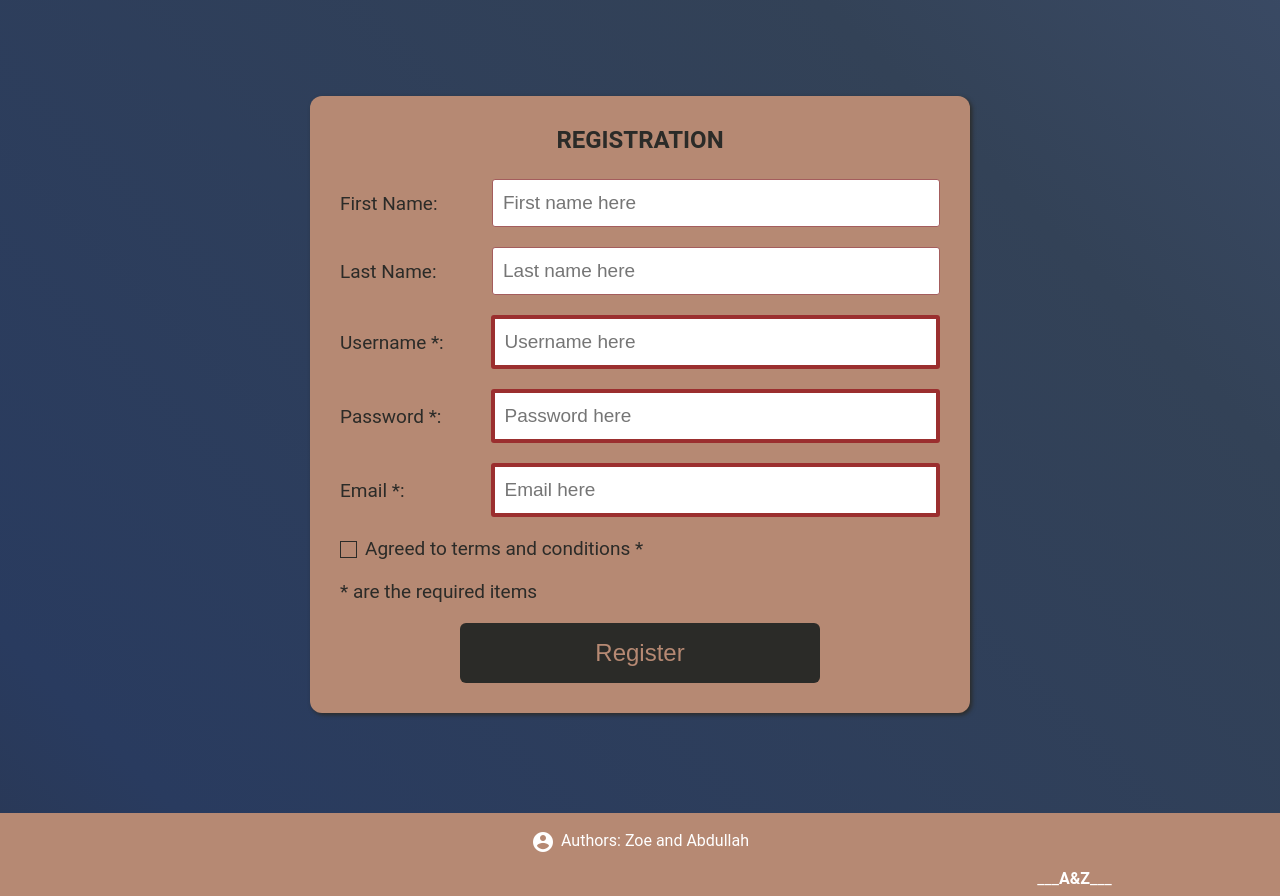
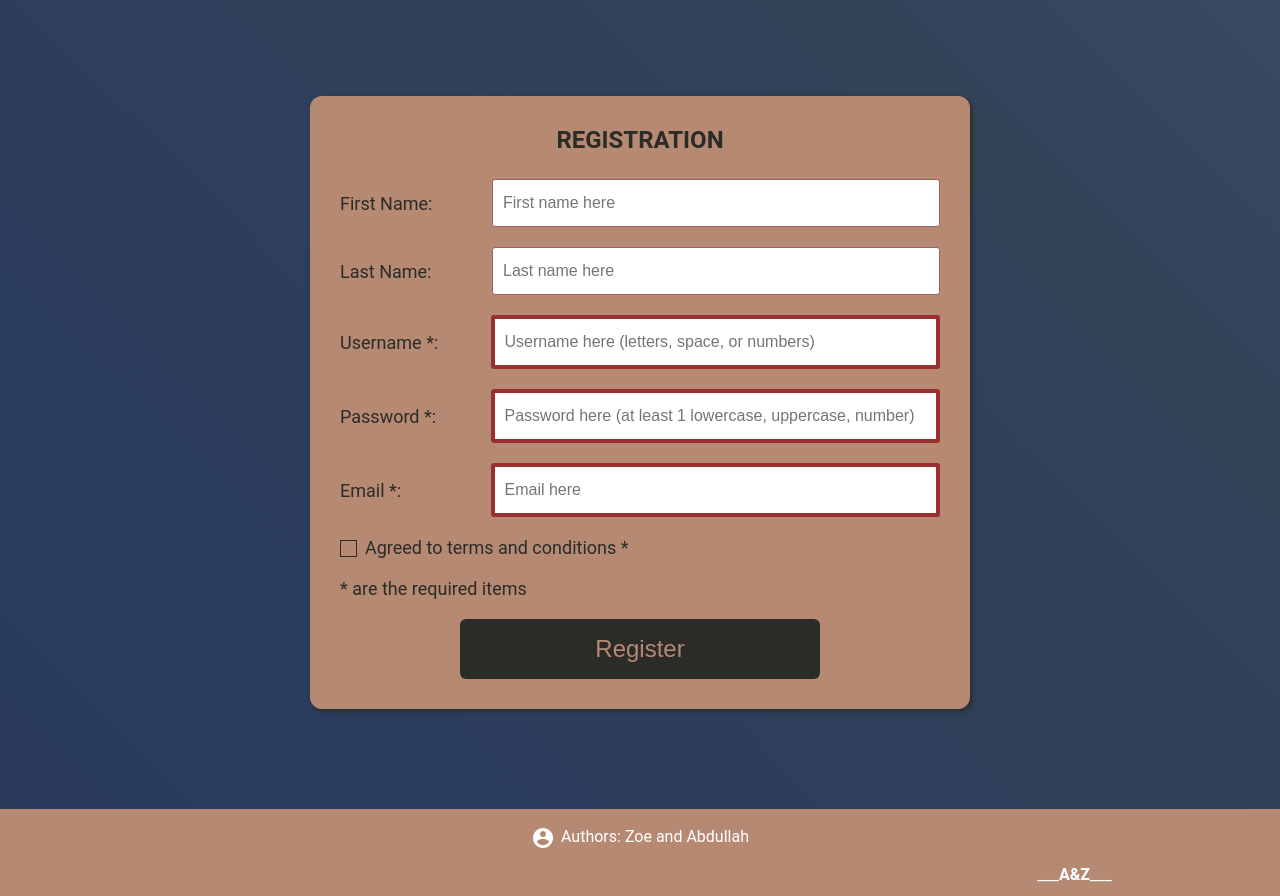
Before and after one commit to Zoe0709/COMPSCI_4WW3, a PHP site: page /registration.html in a window 1280 px wide. Shown: the part 136-1032 px from the top of the page. Run offline with PHP 8.4, Linux system fonts and the light colour scheme.

Commit message:
Adding further documentation.

```diff
--- a/js/registration.js
+++ b/js/registration.js
@@ -1,10 +1,13 @@
+// js function for validation
 function validatereg(form) {
 
     valid_form = true;
     orignalbgcolor = "white";
     bgcolor = "#b38f8f";
 
+    // check if the provided first name is valid
     if (!(validateName(form.firstname.value))) {
+        // if it is not a valid first name, alert the user
         window.alert("incorrect name, can only contain letters or white space");
         form.firstname.style.backgroundColor = bgcolor;
         valid_form = false;
@@ -12,7 +15,9 @@ function validatereg(form) {
         form.firstname.style.backgroundColor = orignalbgcolor;
     }
 
+    // check if the provided last name is valid
     if (!(validateName(form.lastname.value))) {
+        // if it is not a valid last name, alert the user
         window.alert("incorrect name, can only contain letters or white space");
         form.lastname.style.background = bgcolor;
         valid_form = false;
@@ -20,7 +25,9 @@ function validatereg(form) {
         form.lastname.style.background = orignalbgcolor;
     }
 
+    // check if the provided username is valid
     if (!(validateUserName(form.username.value))) {
+        // if it is not a valid username, alert the user
         window.alert("incorrect username, can only contain letters, white space, or numbers");
         form.username.style.background = bgcolor;
         valid_form = false;
@@ -28,16 +35,19 @@ function validatereg(form) {
         form.username.style.background = orignalbgcolor;
     }
 
+    // check if the provided password is valid and has a length of at least 3 characters
     if (!(validatePassword(form.password.value))) {
-        window.alert("password must contain at least 8 characters");
+        // if it is not a valid password, alert the user
+        window.alert("password must contain 8 or more characters. Password must contain at least one number, one uppercase letter, and one lowercase letter");
         form.password.style.background = bgcolor;
         valid_form = false;
     } else {
         form.password.style.background = orignalbgcolor;
     }
 
-
+    // check if the provided email is valid
     if (!(validateEmail(form.email.value))) {
+        // if it is not a valid email, alert the user
         window.alert("Email has an incorrect form, please check again.");
         form.email.style.background = bgcolor;
         valid_form = false;
@@ -45,7 +55,9 @@ function validatereg(form) {
         form.email.style.background = orignalbgcolor;
     }
 
+    // check if the user agrees to the terms and conditions
     if (!form.terms.checked) {
+        // Alert the user to agree to the terms and conditions
         window.alert("You need to agree to the terms and conditions");
         valid_form = false;
     }
@@ -53,8 +65,12 @@ function validatereg(form) {
 
 }
 
+// The function that validates a given firstname or lastname
 function validateName(x) {
+    // the regular expression to be used to validate the name
     rexp = /^[a-zA-Z\s]*$/;
+
+    // if the name is indeed valid, return true
     if (rexp.test(x)) {
         return true;
     } else {
@@ -62,8 +78,12 @@ function validateName(x) {
     }
 }
 
+// The function that validates a given username
 function validateUserName(x) {
+    // the regular expression to be used to validate the username
     rexp = /^[a-zA-Z\s0-9]*$/;
+
+    // if the username is valid, return true
     if (rexp.test(x)) {
         return true;
     } else {
@@ -71,16 +91,23 @@ function validateUserName(x) {
     }
 }
 
+// The function that validates a given password
 function validatePassword(x) {
-    if (x.length < 8) {
+    // the regular expression to be used to validate the password
+    rexp = /(?=.*\d)(?=.*[a-z])(?=.*[A-Z]).{3,}/;
+
+    // if the password is valid, return true
+    if (rexp.test(x)) {
+        return true;
+    } else {
         return false;
-    } else {
-        return true;
     }
 
 }
 
+// The function that validates a given email
 function validateEmail(x) {
+    // validate if the email is valid using a regular expression
     if (!(/^[^@]+@[^@]+\.[a-zA-Z]{2,}$/.test(x))) {
         return false;
     } else {
@@ -97,7 +124,7 @@ function dropthebox() {
 // Close the dropdown if the user clicks outside of it
 window.onclick = function(e) {
     if (!e.target.matches('.dropbtn')) {
-    var myDropdown = document.getElementById("myDropdown");
+        var myDropdown = document.getElementById("myDropdown");
         if (myDropdown.classList.contains('show')) {
             myDropdown.classList.remove('show');
         }
--- a/registration.html
+++ b/registration.html
@@ -159,14 +159,14 @@
                     <div class="inputfield animate__animated animate__fadeIn animate__delay-3s">
                         <label for="uname">Username *:</label>
                         <!-- Text box for username -->
-                        <input type="text" id="uname" pattern="^[a-zA-Z\s0-9]*$" name="username" class="input" placeholder='Username here' required>
+                        <input type="text" id="uname" pattern="^[a-zA-Z\s0-9]*$" name="username" class="input" placeholder='Username here (letters, space, or numbers)' required>
                     </div>
 
                     <!-- **REQUIRED** The password of the user **REQUIRED** -->
                     <div class="inputfield animate__animated animate__fadeIn animate__delay-3s">
                         <label for="pass">Password *:</label>
                         <!-- Text box for password -->
-                        <input type="password" id="pass" name="password" class="input" placeholder='Password here' required>
+                        <input type="password" id="pass" name="password" pattern="(?=.*\d)(?=.*[a-z])(?=.*[A-Z]).{3,}" class="input" placeholder='Password here (at least 1 lowercase, uppercase, number)' required>
                     </div>
 
                     <!-- **REQUIRED** The Email of the user **REQUIRED** -->
--- a/search.html
+++ b/search.html
@@ -153,7 +153,9 @@
                             </a>
                         </div>
                         <div class="inputfield">
+                            <!-- The input element that contains the longitude value -->
                             <input id='longitude' style="width: 60%;margin-left:7%;" type="number" step='0.001' name='longitude' placeholder='long (-90 ~ 90)' min='-90' max='90' class="input">
+                            <!-- The input element that contains the latitude value -->
                             <input id='latitude' style="width: 60%;margin-left: 7%;" type="number" step='0.001' name='latitude' placeholder='lat (-180 ~ 180)' min='-180' max='180' class="input">
 
                         </div>
--- a/styles/registration,sign_in.css
+++ b/styles/registration,sign_in.css
@@ -281,7 +281,7 @@ input:required {
     width: 200px;
     color: #2B2B28;
     margin-right: 10px;
-    font-size: 19px;
+    font-size: 18px;
 }
 
 .wrapper .form .inputfield .input {
@@ -289,7 +289,7 @@ input:required {
     outline: none;
     border: 1px solid #A45D5D;
     background: white;
-    font-size: 19px;
+    font-size: 16px;
     padding: 8px 10px;
     border-radius: 3px;
     transition: all 0.3s ease;
--- a/submission.html
+++ b/submission.html
@@ -156,13 +156,13 @@
                         <input type="text" pattern="^[a-zA-Z\s0-9]*$" class="input" name="musName" placeholder='Museum name here (letters, spaces, or numbers only)' required>
                     </div>
 
-                    <!-- The country of the museum -->
+                    <!-- **REQUIRED** The country of the museum -->
                     <div class="inputfield animate__animated animate__fadeIn animate__delay-2s">
                         <label>Museum Country *:</label>
                         <input type="text" pattern="^[a-zA-Z\s]*$" class="input" name="musCountry" placeholder='Museum country here (letters or spaces only)' required>
                     </div>
 
-                    <!-- The city of the museum -->
+                    <!-- **REQUIRED** The city of the museum -->
                     <div class="inputfield animate__animated animate__fadeIn animate__delay-2s">
                         <label>Museum City *:</label>
                         <input type="text" pattern="^[a-zA-Z\s]*$" class="input" name="musCity" placeholder='Museum city here (letters or spaces only)' required>
```
Also changed, not shown: js/search.js (+17 -8 lines), js/submit.js (+25 -5 lines).
